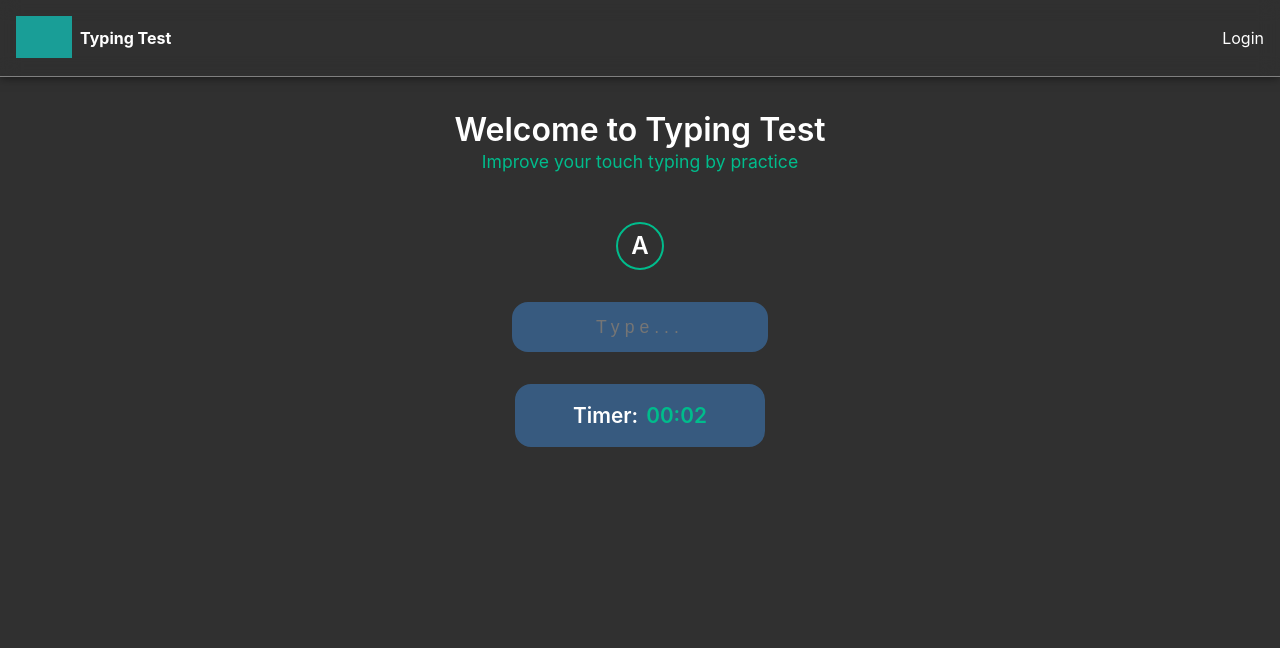
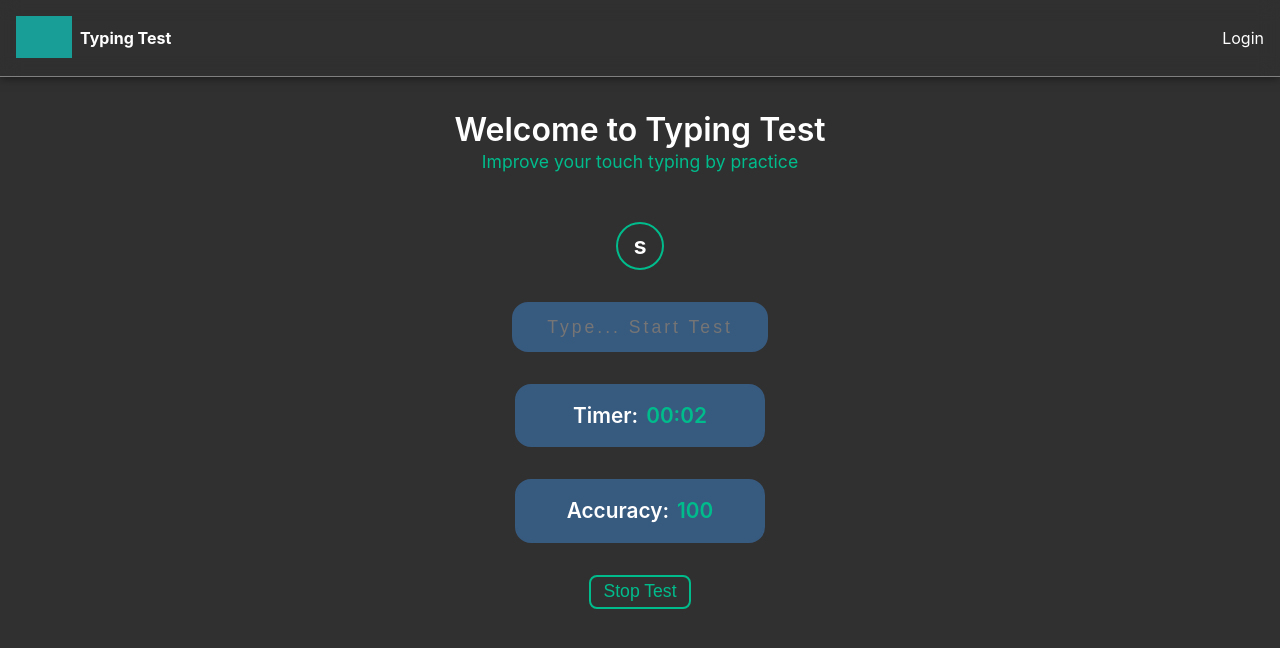
Before and after one commit to AshokPrjapati/TypingTest, a React (Vite) app: page / in a window 1280 px wide. Both pictures are taken after a click on the button "Start Test". Shown: the top 648 px of the page. Built offline with nearby package versions, Linux system fonts and the light colour scheme; grey boxes are pictures that could not be loaded.

Commit message:
added : typing functionality

```diff
--- /dev/null
+++ b/src/components/typing/Accuracy.jsx
@@ -0,0 +1,17 @@
+import React from "react";
+import { useSelector } from "react-redux";
+
+import styles from "../../styles/Typing.module.css";
+
+const Accuracy = () => {
+  const { accuracy } = useSelector((store) => store.typing);
+  return (
+    <div className={styles.timer}>
+      <div>
+        Accuracy:<span>{accuracy}</span>
+      </div>
+    </div>
+  );
+};
+
+export default Accuracy;
--- a/src/components/typing/InputBox.jsx
+++ b/src/components/typing/InputBox.jsx
@@ -1,9 +1,56 @@
+import { useDispatch, useSelector } from "react-redux";
 import styles from "../../styles/Typing.module.css";
+import {
+  setCurrentKey,
+  updateKeyCount,
+  updateUserInput,
+} from "../../redux/typing/typing.action";
+import { getRandomKey } from "../../helper/getRandomKeys";
+import { useEffect, useState } from "react";
 
 const InputBox = ({ inputRef }) => {
+  const { referenceKeys, isTyping, accuracy } = useSelector(
+    (store) => store.typing
+  );
+  const dispatch = useDispatch();
+
+  const keys = ["a", "s", "d", "e", "f", "g", "h", "j", "k", "l", ";", '"'];
+
+  const handleChange = (e) => {
+    // set random key as current key
+    let randomKey = getRandomKey(keys);
+    dispatch(setCurrentKey(randomKey));
+
+    const inputValue = inputRef.current.value;
+
+    // show only currently typed value in input field
+    if (inputValue.length > 1) {
+      const updatedValue = inputValue.charAt(1);
+      inputRef.current.value = updatedValue;
+
+      // set typedKeys array - array contains all keys typed by user
+      dispatch(updateUserInput(updatedValue));
+      dispatch(
+        updateKeyCount(
+          randomKey,
+          referenceKeys[referenceKeys.length - 1] === updatedValue
+        )
+      );
+    }
+  };
+
+  useEffect(() => {
+    if (!isTyping) inputRef.current.value = "";
+  }, [isTyping, handleChange]);
+
   return (
     <div className={styles.input_box}>
-      <input type="text" ref={inputRef} placeholder="Type..." />
+      <input
+        type="text"
+        ref={inputRef}
+        placeholder="Type... Start Test"
+        onChange={handleChange}
+      />
     </div>
   );
 };
--- a/src/components/typing/KeyContainer.jsx
+++ b/src/components/typing/KeyContainer.jsx
@@ -1,15 +1,23 @@
 import { useSelector } from "react-redux";
 import styles from "../../styles/Typing.module.css";
 
+import { getRandomKey } from "../../helper/getRandomKeys";
+import React, { useEffect } from "react";
+
 const KeyContainer = () => {
-  const isTyping = useSelector((store) => store.typing.isTyping);
-  if (!isTyping)
+  const { isTyping, typedKeys, currentKey } = useSelector(
+    (store) => store.typing
+  );
+
+  if (!isTyping) {
     return (
       <div className={styles.key_message}>
         Click <span>Start Test</span> to start practice
       </div>
     );
-  return <div className={styles.key_container}>A</div>;
+  }
+
+  return <div className={styles.key_container}>{currentKey}</div>;
 };
 
-export default KeyContainer;
+export default React.memo(KeyContainer);
--- a/src/pages/Typing.jsx
+++ b/src/pages/Typing.jsx
@@ -1,7 +1,7 @@
 import { useCallback, useRef } from "react";
 import { useDispatch, useSelector } from "react-redux";
 
-import { startTimer } from "../redux/typing/typing.action";
+import { startTimer, timerFinished } from "../redux/typing/typing.action";
 
 import Heading from "../components/typing/Heading";
 import InputBox from "../components/typing/InputBox";
@@ -11,6 +11,7 @@ import Button from "../components/Button";
 import styles from "../styles/Typing.module.css";
 import Timer from "../components/typing/Timer";
 import useTimer from "../hooks/useTimer";
+import Accuracy from "../components/typing/Accuracy";
 
 const Typing = () => {
   const disptach = useDispatch();
@@ -25,6 +26,11 @@ const Typing = () => {
     disptach(startTimer());
   }, [disptach]);
 
+  const endTimer = useCallback(() => {
+    // stopTimer
+    disptach(timerFinished());
+  }, [disptach]);
+
   return (
     <div className={styles.container}>
       <Heading
@@ -35,8 +41,15 @@ const Typing = () => {
       <KeyContainer />
       <InputBox inputRef={inputRef} />
 
-      {!isTyping && <Button label="Start Test" action={runTimer} />}
-      {isTyping && <Timer time={time} />}
+      {isTyping ? (
+        <>
+          <Timer time={time} />
+          <Accuracy />
+          <Button label="Stop Test" action={endTimer} small />
+        </>
+      ) : (
+        <Button label="Start Test" action={runTimer} />
+      )}
     </div>
   );
 };
--- a/src/redux/typing/typing.action.js
+++ b/src/redux/typing/typing.action.js
@@ -22,3 +22,8 @@ export const setCurrentKey = (key) => ({
     type: Types.SET_CURRENT_KEY,
     payload: key,
 });
+
+export const updateUserInput = (key) => ({
+    type: Types.SET_TYPED_KEYS,
+    payload: key
+})
--- a/src/redux/typing/typing.actionTypes.js
+++ b/src/redux/typing/typing.actionTypes.js
@@ -4,3 +4,6 @@ export const TYPE_ERROR = 'type/error'
 
 export const UPDATE_KEY_COUNT = 'type/update/keycount'
 export const UPDATE_ACCURACY = 'type/update/accuracy'
+
+export const SET_CURRENT_KEY = "type/current/key"
+export const SET_TYPED_KEYS = 'type/typed/keys'
--- a/src/redux/typing/typing.reducer.js
+++ b/src/redux/typing/typing.reducer.js
@@ -1,26 +1,31 @@
-import { START_TIMER, TIMER_FINISHED, UPDATE_ACCURACY, UPDATE_KEY_COUNT } from "./typing.actionTypes"
+import { SET_CURRENT_KEY, SET_TYPED_KEYS, START_TIMER, TIMER_FINISHED, UPDATE_ACCURACY, UPDATE_KEY_COUNT } from "./typing.actionTypes"
 
 const initialState = {
     isTyping: false,
     typedKeys: [],
-    keyCount: 0,
+    referenceKeys: [],
     correctKeyCount: 0,
     accuracy: 100,
+    currentKey: "s"
 };
 
 const reducer = (state = initialState, action) => {
     switch (action.type) {
         case START_TIMER:
-            return { ...state, typedKeys: [], isTyping: true };
+            return { ...state, typedKeys: [], isTyping: true, accuracy: 100, correctKeyCount: 0 };
 
         case TIMER_FINISHED:
-            return { ...state, isTyping: false };
+            return { ...state, isTyping: false, referenceKeys: [], typedKeys: [] };
+
+        case SET_TYPED_KEYS:
+            return {
+                ...state,
+                typedKeys: [...state.typedKeys, action.payload],
+            }
 
         case UPDATE_KEY_COUNT:
             return {
                 ...state,
-                typedKeys: [...state.typedKeys, action.payload],
-                keyCount: state.keyCount + 1,
                 correctKeyCount: action.isCorrect ? state.correctKeyCount + 1 : state.correctKeyCount,
             };
 
@@ -31,6 +36,13 @@ const reducer = (state = initialState, action) => {
                 accuracy: action.payload,
             };
 
+        case SET_CURRENT_KEY:
+            return {
+                ...state,
+                currentKey: action.payload,
+                referenceKeys: [...state.referenceKeys, action.payload],
+            }
+
         default:
             return state;
     }
--- a/src/redux/typing/typingSaga.js
+++ b/src/redux/typing/typingSaga.js
@@ -3,14 +3,10 @@ import { START_TIMER, TIMER_FINISHED, UPDATE_KEY_COUNT } from './typing.actionTy
 import calculateAccuracy from '../../helper/calculateAccuracy';
 import { updateAccuracy } from './typing.action';
 
-// Worker saga to update key count and accuracy
+// update key count and accuracy
 function* updateKeyCountSaga(action) {
-    const { payload } = action;
-    const typedKeys = yield select((state) => state.typing.typedKeys);
-    const isCorrect = payload === typedKeys[typedKeys.length - 1];
-    yield put({ type: UPDATE_KEY_COUNT, payload, isCorrect });
-    const { keyCount, correctKeyCount } = yield select((state) => state.typing);
-    const accuracy = calculateAccuracy(keyCount, correctKeyCount);
+    const { referenceKeys, correctKeyCount } = yield select((state) => state.typing);
+    const accuracy = calculateAccuracy(referenceKeys.length, correctKeyCount);
     yield put(updateAccuracy(accuracy));
 }
 
@@ -20,7 +16,7 @@ function* watchKeyCountUpdate() {
 }
 
 function* typingTimer() {
-    yield delay(5000);
+    yield delay(5 * 60 * 1000);
     yield put({ type: TIMER_FINISHED });
 }
 
--- a/src/styles/Typing.module.css
+++ b/src/styles/Typing.module.css
@@ -53,13 +53,14 @@
 }
 
 .input_box>input {
+    width: max-content;
     background: none;
     outline: none;
     border: none;
     color: var(--white-color);
     font-size: 1.1rem;
     font-weight: 500;
-    letter-spacing: 5px;
+    letter-spacing: 3px;
     text-align: center;
 }
 
```
